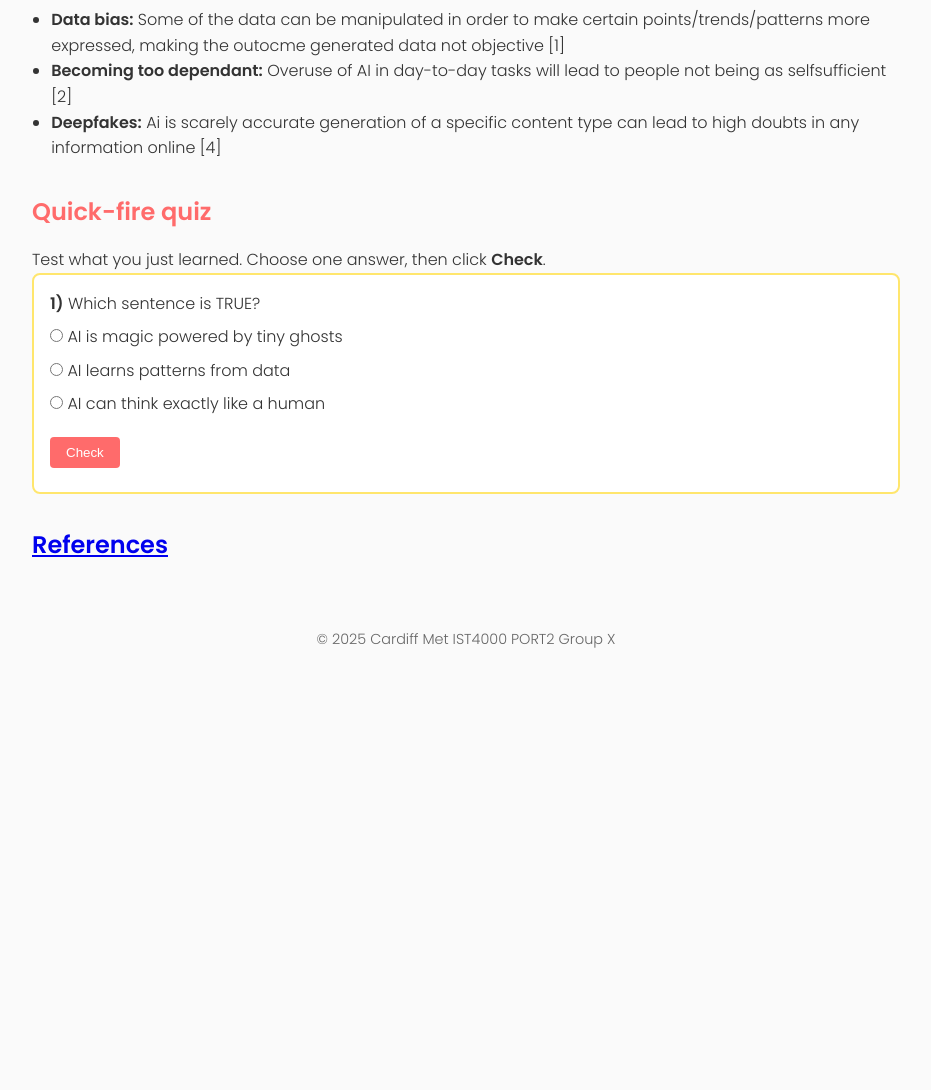
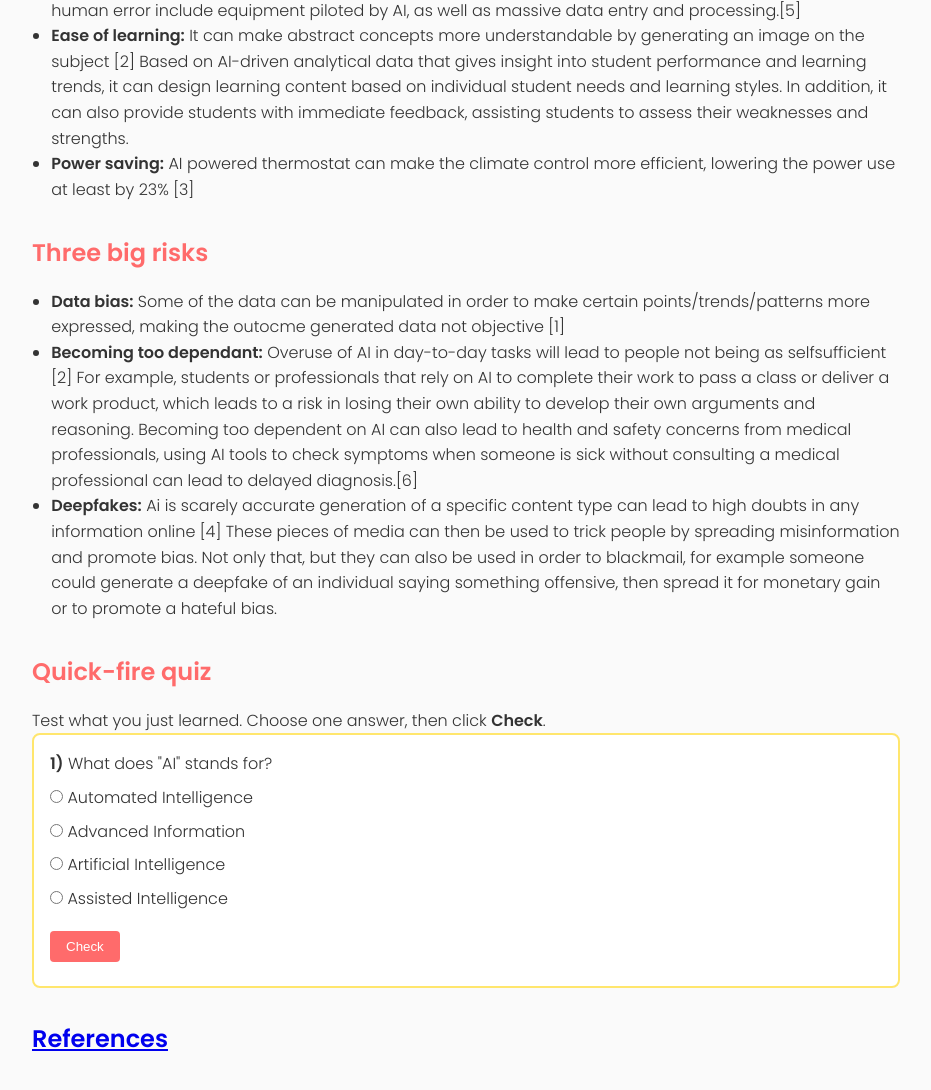
Before and after one commit to mosuguowarimasu/website, a plain HTML site: page index.html in a window 1280 px wide. Shown: the part 1008-2098 px from the top of the page, without its empty margins (174-1105 px from the left). Before the commit the page ends 1676 px from the top, so only its background shows below. Drawn offline with Linux system fonts and the light colour scheme.

Commit message:
Update index.html

```diff
--- a/index.html
+++ b/index.html
@@ -58,8 +58,9 @@
     <section id="benefits">
       <h2>Three big benefits</h2>
       <ul class="benefit-list">
-        <li><strong>Easy automation:</strong> Makes certain tasks be done faster and more efficient [1] </li>
-        <li><strong>Ease of learning:</strong> It can make abstract concepts more understandable by generating an image on the subject [2] </li>
+        <li><strong>Easy automation:</strong> Makes certain tasks be done faster and more efficient [1] Automation in AI can help boost productivity in workplaces such as production lines, where they can take over the more time-consuming and higher risk tasks, allowing human input to be better utilised in other areas of work. these forms of automation can also lessen the risk of human error and handle dangerous tasks that could pose a threat to human life. </li>
+        <li><strong>Reducing human error:</strong> The use of Artificial intelligence can significantly reduce the risk of human error being produces, this is due to AI being developed based on information and data gathered, and creating algorithms that can detect potential errors before they happen. Some examples where AI can reduce human error include equipment piloted by AI, as well as massive data entry and processing.[5] </li>
+        <li><strong>Ease of learning:</strong> It can make abstract concepts more understandable by generating an image on the subject [2] Based on AI-driven analytical data that gives insight into student performance and learning trends, it can design learning content based on individual student needs and learning styles. In addition, it can also provide students with immediate feedback, assisting students to assess their weaknesses and strengths.</li>
         <li><strong>Power saving:</strong> AI powered thermostat can make the climate control more efficient, lowering the power use at least by 23% [3] </li>
       </ul>
     </section>
@@ -69,8 +70,8 @@
       <h2>Three big risks</h2>
       <ul class="risk-list">
         <li><strong>Data bias:</strong> Some of the data can be manipulated in order to make certain points/trends/patterns more expressed, making the outocme generated data not objective [1]</li>
-        <li><strong>Becoming too dependant:</strong> Overuse of AI in day-to-day tasks will lead to people not being as selfsufficient [2]</li>
-        <li><strong>Deepfakes:</strong> Ai is scarely accurate generation of a specific content type can lead to high doubts in any information online [4]</li>
+        <li><strong>Becoming too dependant:</strong> Overuse of AI in day-to-day tasks will lead to people not being as selfsufficient [2] For example, students or professionals that rely on AI to complete their work to pass a class or deliver a work product, which leads to a risk in losing their own ability to develop their own arguments and reasoning. Becoming too dependent on AI can also lead to health and safety concerns from medical professionals, using AI tools to check symptoms when someone is sick without consulting a medical professional can lead to delayed diagnosis.[6]</li>
+        <li><strong>Deepfakes:</strong> Ai is scarely accurate generation of a specific content type can lead to high doubts in any information online [4] These pieces of media can then be used to trick people by spreading misinformation and promote bias. Not only that, but they can also be used in order to blackmail, for example someone could generate a deepfake of an individual saying something offensive, then spread it for monetary gain or to promote a hateful bias.</li>
       </ul>
     </section>
 
@@ -79,27 +80,54 @@
       <h2>Quick-fire quiz</h2>
       <p>Test what you just learned. Choose one answer, then click <strong>Check</strong>.</p>
       <div id="quiz-box">
-        <div class="question active" data-answer="b">
-          <p><strong>1)</strong> Which sentence is TRUE?</p>
-          <label><input type="radio" name="q1" value="a"> AI is magic powered by tiny ghosts</label>
-          <label><input type="radio" name="q1" value="b"> AI learns patterns from data</label>
-          <label><input type="radio" name="q1" value="c"> AI can think exactly like a human</label>
+        <div class="question active" data-answer="c">
+          <p><strong>1)</strong> What does "AI" stands for?</p>
+          <label><input type="radio" name="q1" value="a"> Automated Intelligence</label>
+          <label><input type="radio" name="q1" value="b"> Advanced Information</label>
+          <label><input type="radio" name="q1" value="c"> Artificial Intelligence</label>
+          <label><input type="radio" name="q1" value="d"> Assisted Intelligence</label>
+          <button class="check-btn">Check</button>
+          <p class="feedback"></p>
+        </div>
+        <div class="question" data-answer="b">
+          <p><strong>2)</strong> Which sentence is TRUE?</p>
+          <label><input type="radio" name="q2" value="a"> AI is magic powered by tiny ghosts</label>
+          <label><input type="radio" name="q2" value="b"> AI learns patterns from data</label>
+          <label><input type="radio" name="q2" value="c"> AI can think exactly like a human</label>
           <button class="check-btn">Check</button>
           <p class="feedback"></p>
         </div>
         <div class="question" data-answer="c">
-          <p><strong>2)</strong> A risk of AI is…</p>
-          <label><input type="radio" name="q2" value="a"> It always tells jokes</label>
-          <label><input type="radio" name="q2" value="b"> It never makes mistakes</label>
-          <label><input type="radio" name="q2" value="c"> It can copy unfair patterns from data</label>
+          <p><strong>3)</strong> A risk of AI is…</p>
+          <label><input type="radio" name="q3" value="a"> It always tells jokes</label>
+          <label><input type="radio" name="q3" value="b"> It never makes mistakes</label>
+          <label><input type="radio" name="q3" value="c"> It can copy unfair patterns from data</label>
           <button class="check-btn">Check</button>
           <p class="feedback"></p>
         </div>
         <div class="question" data-answer="a">
-          <p><strong>3)</strong> AI can help the planet by…</p>
-          <label><input type="radio" name="q3" value="a"> Saving energy in homes</label>
-          <label><input type="radio" name="q3" value="b"> Causing power cuts</label>
-          <label><input type="radio" name="q3" value="c"> Making phones slower</label>
+          <p><strong>4)</strong> AI can help the planet by…</p>
+          <label><input type="radio" name="q4" value="a"> Saving energy in homes</label>
+          <label><input type="radio" name="q4" value="b"> Causing power cuts</label>
+          <label><input type="radio" name="q4" value="c"> Making phones slower</label>
+          <button class="check-btn">Check</button>
+          <p class="feedback"></p>
+        </div>
+        <div class="question" data-answer="d">
+          <p><strong>5)</strong> What does "Generative AI" refer to?</p>
+          <label><input type="radio" name="q5" value="a"> AI that analyses data</label>
+          <label><input type="radio" name="q5" value="b"> AI that looks at data</label>
+          <label><input type="radio" name="q5" value="c"> AI that automates work</label>
+          <label><input type="radio" name="q5" value="d"> AI that can produce form of media</label>
+          <button class="check-btn">Check</button>
+          <p class="feedback"></p>
+        </div>
+        <div class="question" data-answer="b">
+          <p><strong>6)</strong> Select one statement which is NOT true: </p>
+          <label><input type="radio" name="q6" value="a"> AI can be bias</label>
+          <label><input type="radio" name="q6" value="b"> AI has emotion</label>
+          <label><input type="radio" name="q6" value="c"> AI can reduce human error</label>
+          <label><input type="radio" name="q6" value="d"> AI can make mistakes</label>
           <button class="check-btn">Check</button>
           <p class="feedback"></p>
         </div>
```
